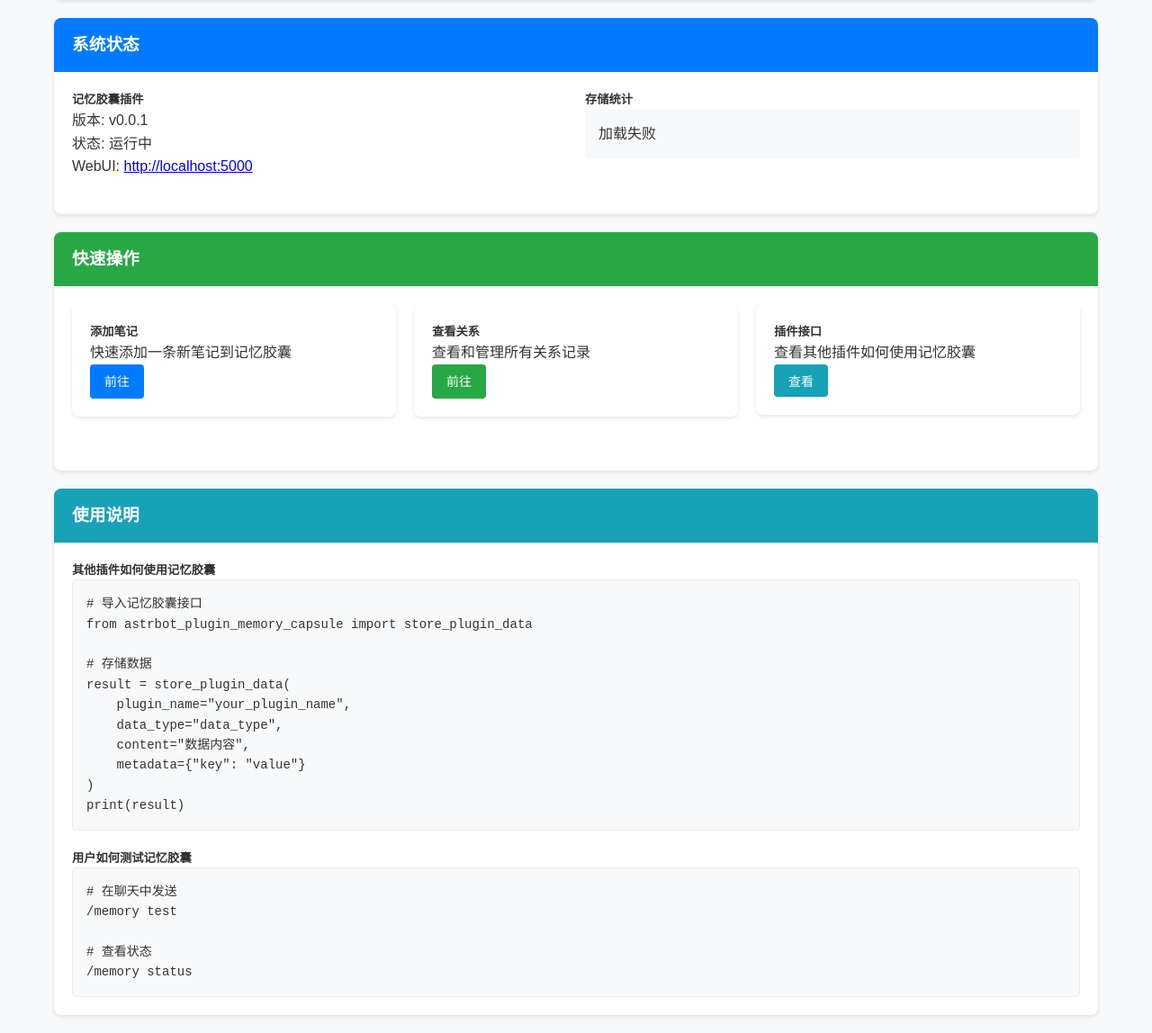
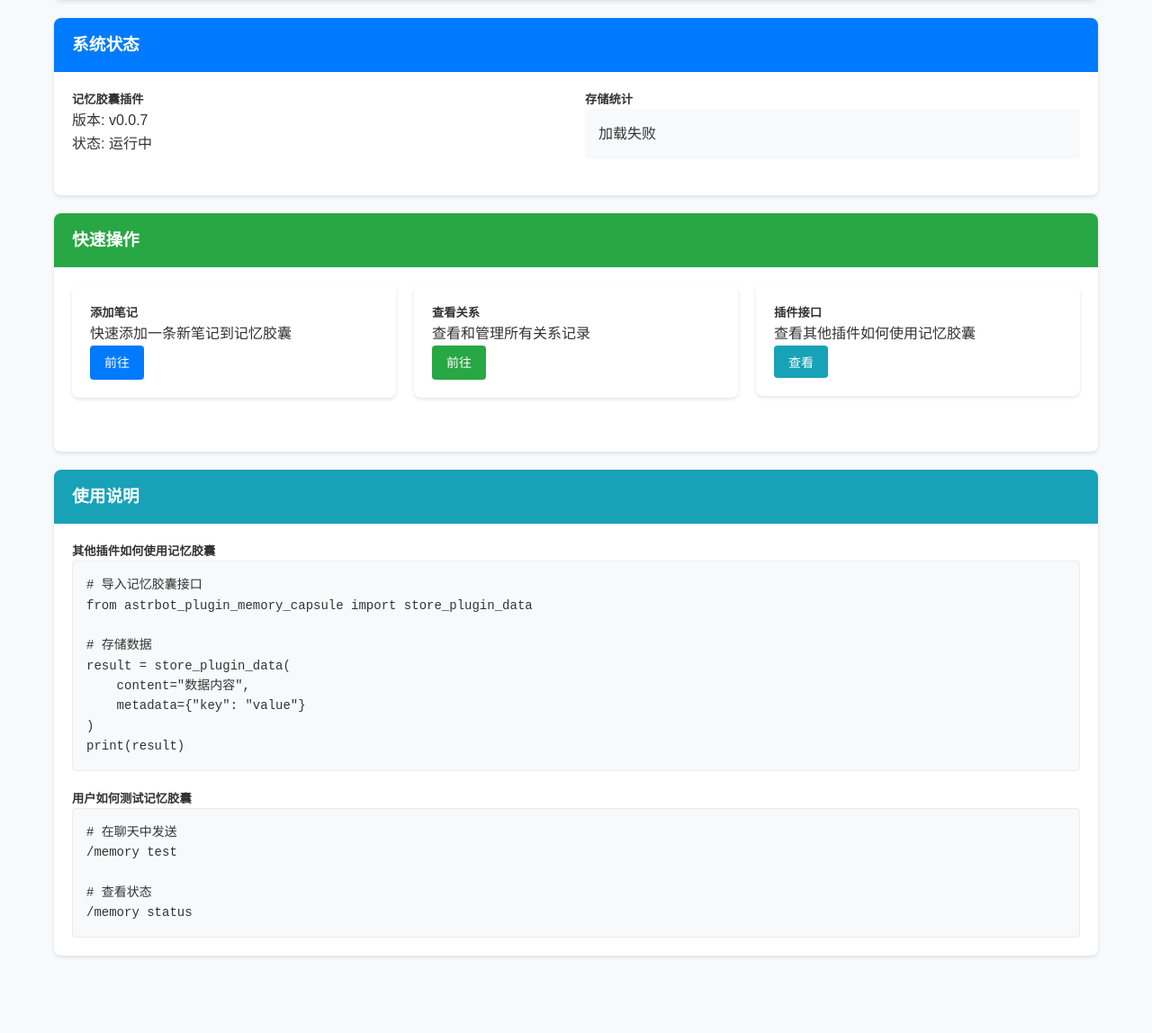
Before and after one commit to HLC2757808353/astrbot_plugin_memory_capsule, a Python web app: template webui/templates/index.html in a window 1280 px wide. Shown: the part 124-1272 px from the top of the page at 90% size. After the commit the page ends 1188 px from the top, so only its background shows below. Run offline with Jinja, Linux system fonts and the light colour scheme; the template is opened without the code that fills it, so the values that code supplies are empty.

Commit message:
refactor(数据库): 优化数据库索引和连接管理
- 将插件数据索引从(plugin_name, data_type)改为(note_id, data_type)以支持新功能
- 移除数据库恢复后的冗余重连操作，使用独立连接
- 更新WebUI版本显示和API文档
- 升级插件版本至v0.0.8

```diff
--- a/metadata.yaml
+++ b/metadata.yaml
@@ -1,6 +1,6 @@
 name: astrbot_plugin_memory_capsule # 插件唯一识别名，以 astrbot_plugin_ 前缀开头
 display_name: 记忆胶囊
 desc: 记忆胶囊插件，用于存储和检索记忆。 # 插件简短描述
-version: v0.0.7
+version: v0.0.8
 author: 引灯续昼 # 作者
 repo: https://github.com/HLC2757808353/astrbot_plugin_memory_capsule # 插件的仓库地址
--- a/webui/templates/index.html
+++ b/webui/templates/index.html
@@ -245,9 +245,8 @@
                 <div class="row">
                     <div class="col-md-6">
                         <h5>记忆胶囊插件</h5>
-                        <p>版本: v0.0.1</p>
+                        <p>版本: v0.0.7</p>
                         <p>状态: 运行中</p>
-                        <p>WebUI: <a href="http://localhost:5000" target="_blank">http://localhost:5000</a></p>
                     </div>
                     <div class="col-md-6">
                         <h5>存储统计</h5>
@@ -307,8 +306,6 @@
 
 # 存储数据
 result = store_plugin_data(
-    plugin_name="your_plugin_name",
-    data_type="data_type",
     content="数据内容",
     metadata={"key": "value"}
 )
@@ -348,7 +345,7 @@
 
         // 显示API信息
         function showApiInfo() {
-            alert(`记忆胶囊API接口:\n\n1. store_plugin_data(plugin_name, data_type, content, metadata) - 存储插件数据\n2. query_plugin_data(query_keyword, plugin_name, data_type) - 查询插件数据\n3. get_memory_manager() - 获取记忆管理器实例`);
+            alert(`记忆胶囊API接口:\n\n1. store_plugin_data(content, metadata) - 存储笔记数据\n2. query_plugin_data(query_keyword, data_type) - 查询笔记数据\n3. get_memory_manager() - 获取记忆管理器实例`);
         }
 
         // 页面加载时执行
```
Also changed, not shown: databases/db_manager.py (+2 -5 lines), data/memory.db.
